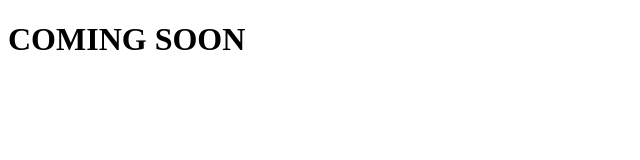
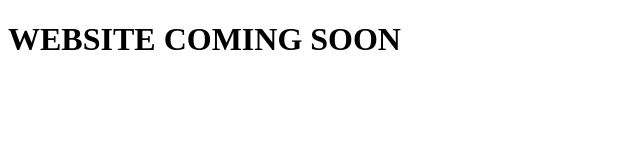
Before and after one commit to cmpatton/catrinapatton.com, a plain HTML site: page index.html in a window 1280 px wide. Shown: the whole page, without its empty margins (0-640 px from the left). Drawn offline with Linux system fonts and the light colour scheme.

Commit message:
Update index.html

```diff
--- a/index.html
+++ b/index.html
@@ -2,7 +2,7 @@
 <html>
 <head> </head>
 <body>
-	<h1> COMING SOON </h1>
+	<h1> WEBSITE COMING SOON </h1>
 		<div></div>
 	<div></div>
 </body>
```
